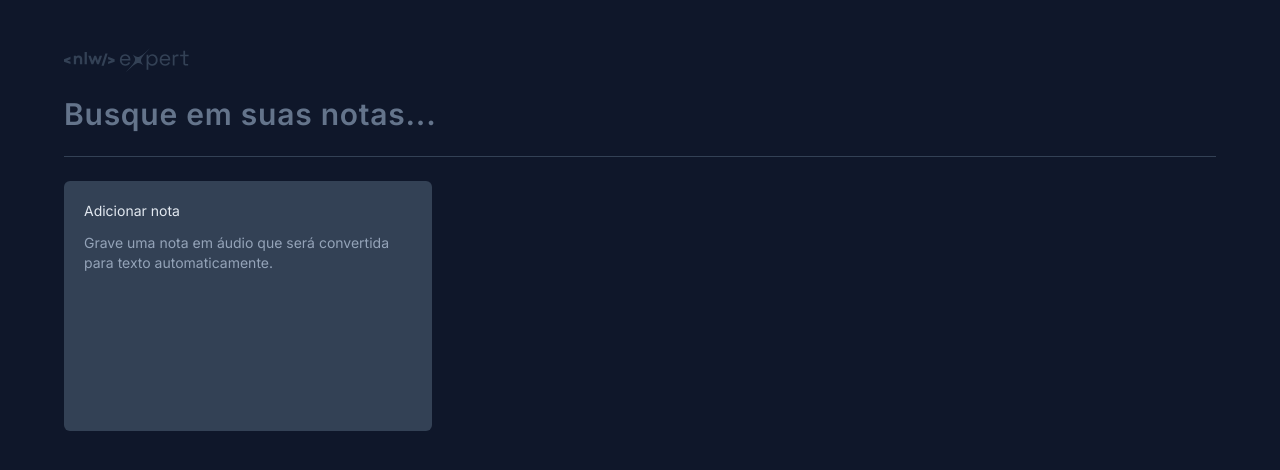
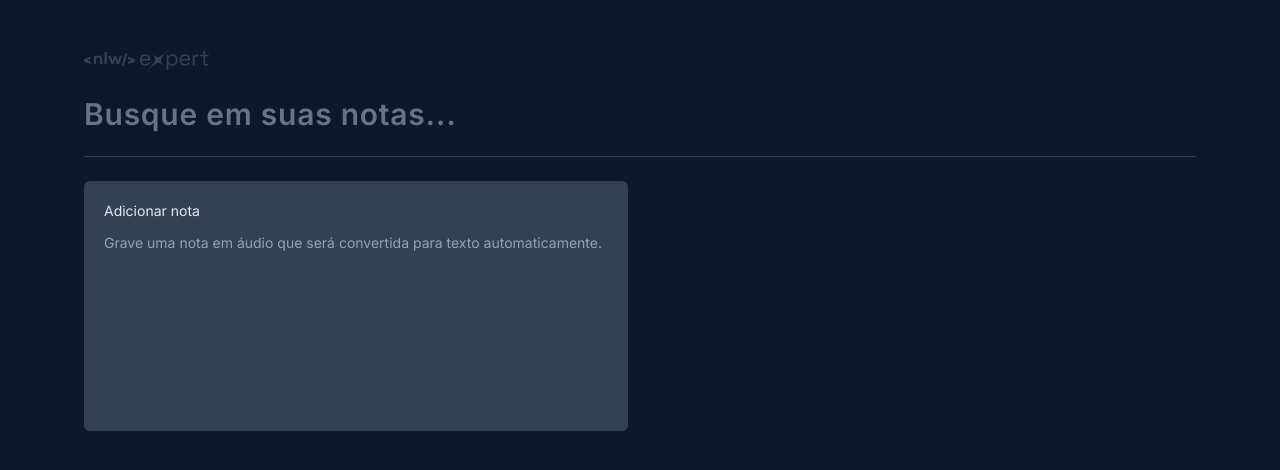
Before and after one commit to EsdrasCFF/my-notes, a React (Vite) app: page / in a window 1280 px wide. Shown: the top 470 px of the page. Built offline with nearby package versions, Linux system fonts and the light colour scheme.

Commit message:
feat: add deletedNote function

```diff
--- a/src/app.tsx
+++ b/src/app.tsx
@@ -43,8 +43,15 @@ export function App() {
     setSearch(content)
   }
 
+  function handleDeletedNote(id: string) {
+    const newNotes = notes.filter((note) => note.id !== id)
+
+    setNotes(newNotes)
+    localStorage.setItem('@my-notes/notes-array', JSON.stringify(newNotes))
+  }
+
   return (
-    <div className="mx-auto max-w-6xl my-12 space-y-6">
+    <div className="mx-auto max-w-6xl my-12 space-y-6 px-5">
       <img src={logo} alt='NLW Export' />
 
       <form className='w-full'>
@@ -58,10 +65,10 @@ export function App() {
 
       <div className='h-px bg-slate-700'/>
 
-      <div className='grid grid-cols-3 auto-rows-[250px] text-sm gap-6' >
+      <div className='grid grid-cols-1 sm:grid-cols-2 md:grid-col-3 auto-rows-[250px] text-sm gap-6' >
         <NewNoteCard handleCreatedNote={handleCreatedNote} />
         {filteredNotes.map((note) => (
-          <NoteCard content={note.content} date={note.date} key={note.id}  />
+          <NoteCard id={note.id} content={note.content} date={note.date} key={note.id} handleDeletedNote={handleDeletedNote} />
         ))}
       </div>
 
--- a/src/components/new-note-card.tsx
+++ b/src/components/new-note-card.tsx
@@ -100,7 +100,7 @@ export function NewNoteCard({handleCreatedNote}: NewNoteCardProps) {
       <Dialog.Portal>
         <Dialog.Overlay className='inset-0 fixed bg-black/50' />
 
-        <Dialog.Content className='bg-slate-700 z-10  max-w-[640px] left-1/2 top-1/2 -translate-x-1/2 -translate-y-1/2  absolute w-full h-[60vh]  flex flex-col rounded-md overflow-hidden'>
+        <Dialog.Content className='bg-slate-700 z-10 inset-0 md:inset-auto md:max-w-[640px] md:left-1/2 md:top-1/2 md:-translate-x-1/2 md:-translate-y-1/2  absolute w-full h-[60vh]  flex flex-col md:rounded-md overflow-hidden'>
           <Dialog.DialogClose className='absolute top-0 right-0 bg-slate-800 text-slate-400 p-1' >
             <X width={15} height={15} />
           </Dialog.DialogClose>
--- a/src/components/note-card.tsx
+++ b/src/components/note-card.tsx
@@ -7,9 +7,11 @@ import { X } from 'lucide-react';
 interface NoteCardProps {
   date: Date;
   content: string;
+  id: string;
+  handleDeletedNote: (id: string) => void
 }
 
-export function NoteCard({content, date}: NoteCardProps) {
+export function NoteCard({id, content, date, handleDeletedNote}: NoteCardProps) {
   return (
     <Dialog.Root>
       <Dialog.Trigger className='flex flex-col  text-left text-sm bg-slate-800 rounded-md p-5 overflow-hidden relative outline-none hover:ring-2 hover:ring-slate-600 focus-visible:ring-2 focus-visible:ring-lime-400'>
@@ -22,7 +24,7 @@ export function NoteCard({content, date}: NoteCardProps) {
       <Dialog.Portal>
         <Dialog.Overlay className='inset-0 fixed bg-black/50' />
 
-        <Dialog.Content className='bg-slate-700 z-10 left-1/2 top-1/2 max-w-[640px] -translate-x-1/2 -translate-y-1/2  absolute w-full h-[60vh]  flex flex-col rounded-md overflow-hidden'>
+        <Dialog.Content className='bg-slate-700 inset-0 md:inset-auto z-10 md:left-1/2 md:top-1/2 md:max-w-[640px] md:-translate-x-1/2 md:-translate-y-1/2  absolute w-full h-[60vh]  flex flex-col md:rounded-md overflow-hidden'>
           <Dialog.DialogClose className='absolute top-0 right-0 bg-slate-800 text-slate-400 p-1' >
             <X width={15} height={15} />
           </Dialog.DialogClose>
@@ -33,7 +35,7 @@ export function NoteCard({content, date}: NoteCardProps) {
             <p className='mt-3 text-slate-400' >{content}</p>
           </div>
 
-          <button className='bg-slate-800 p-4 text-sm outline-none group font-semibold' >
+          <button className='bg-slate-800 p-4 text-sm outline-none group font-semibold'onClick={() => handleDeletedNote(id)} >
             Deseja <span className='text-red-400 group-hover:underline' > apagar essa nota? </span>
           </button>
         </Dialog.Content>
```
